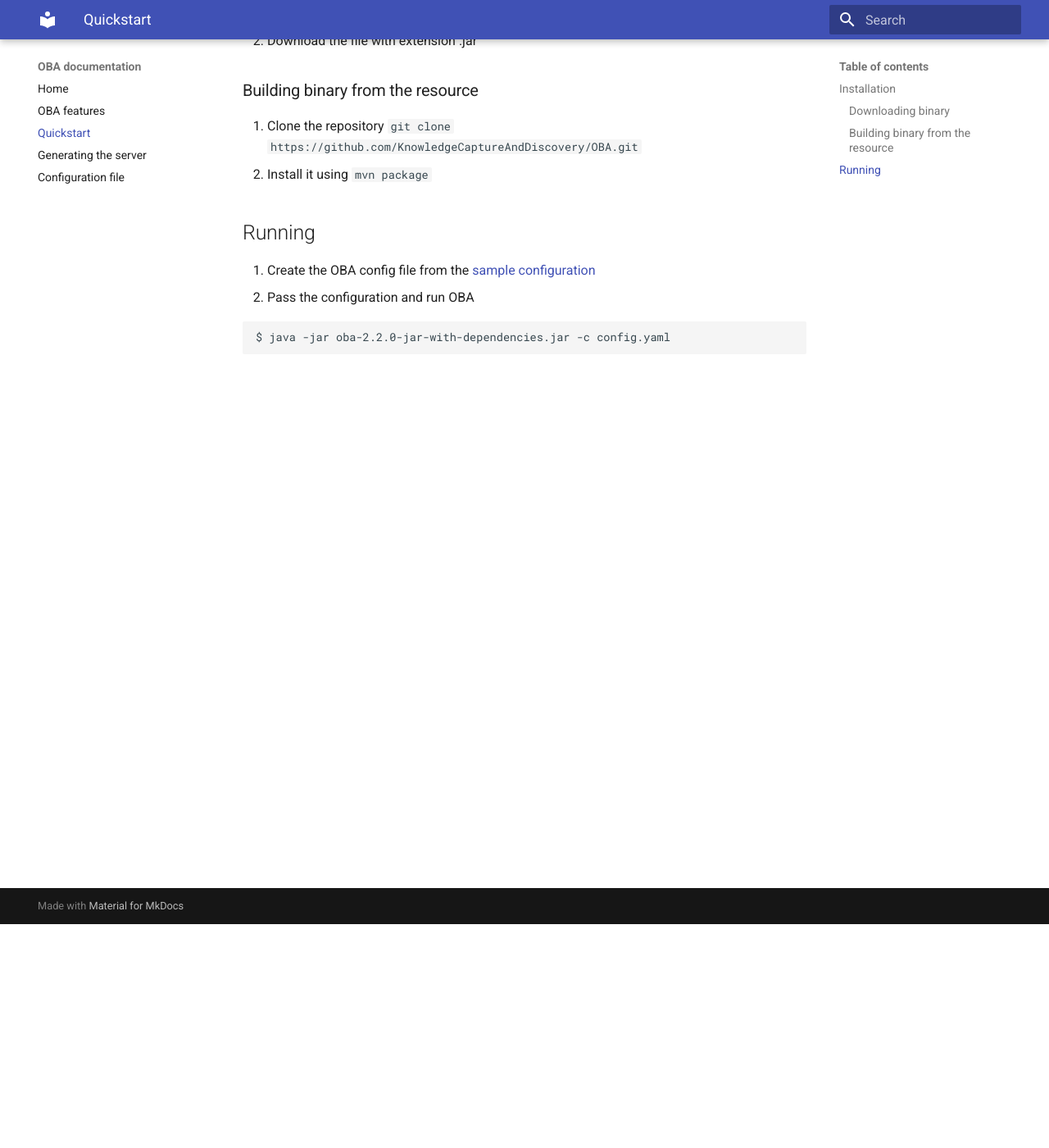
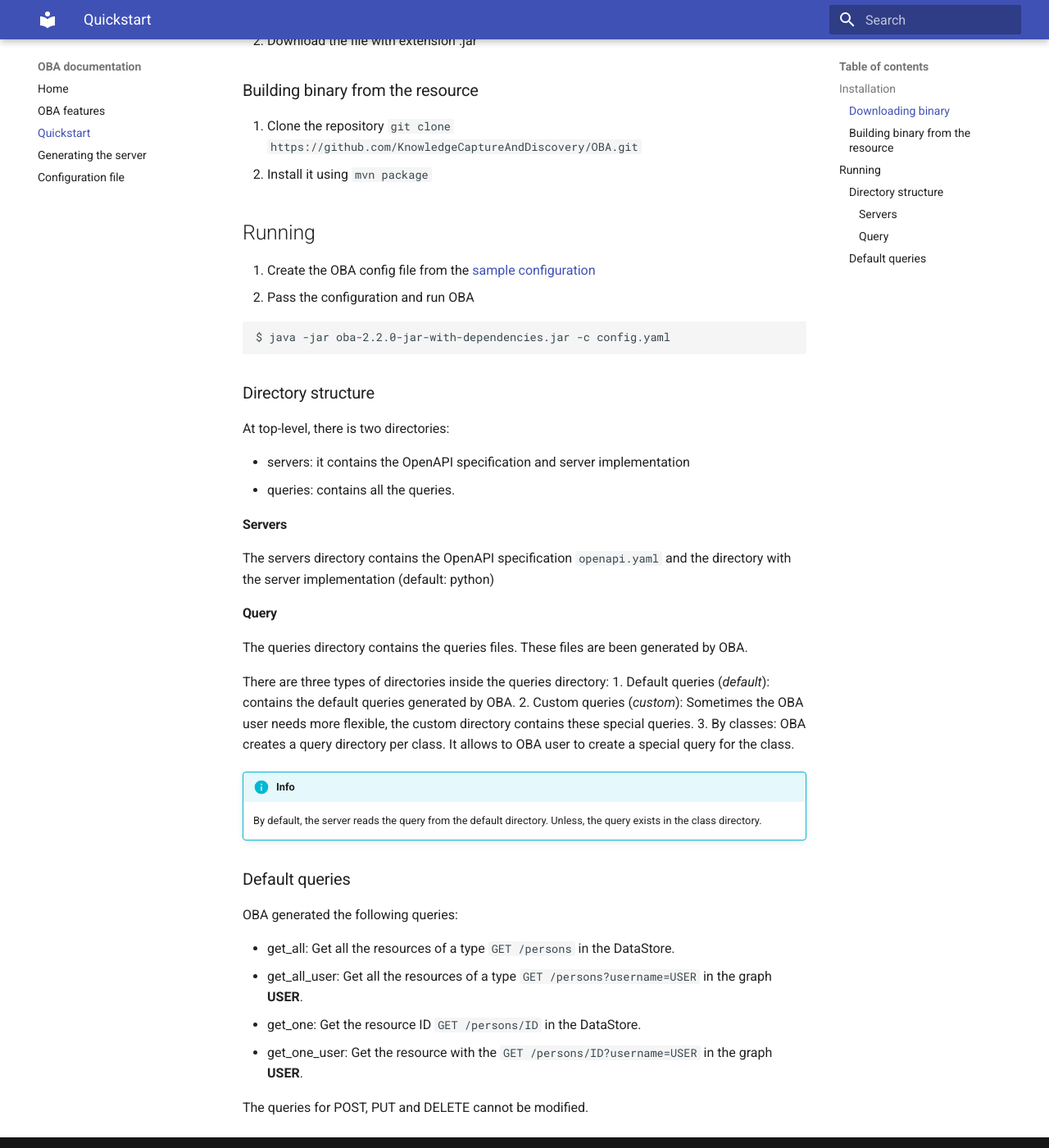
Before and after one commit to KnowledgeCaptureAndDiscovery/OBA, an MkDocs documentation site: the page built from docs/quickstart.md, in a window 1280 px wide and 1400 px high, scrolled down 273 px. Shown: the whole window at 82% size. Built offline with MkDocs 1.6.1 and Material for MkDocs 9.7.7, drawn with Linux system fonts in a browser that asks for light colours.

Commit message:
more documentation

````diff
--- a/docs/quickstart.md
+++ b/docs/quickstart.md
@@ -21,3 +21,40 @@
 ```bash
 $ java -jar oba-2.2.0-jar-with-dependencies.jar -c config.yaml
 ```
+
+
+### Directory structure
+
+At top-level, there is two directories:
+
+- servers: it contains the OpenAPI specification and server implementation
+- queries: contains all the queries.
+
+#### Servers
+
+The servers directory contains the OpenAPI specification `openapi.yaml` and the directory with the server implementation
+(default: python)
+
+#### Query
+
+The queries directory contains the queries files. These files are been generated by OBA.
+
+There are three types of directories inside the queries directory:
+1. Default queries (_default_): contains the default queries generated by OBA.
+2. Custom queries (_custom_): Sometimes the OBA user needs more flexible, the custom directory contains these special queries.
+3. By classes: OBA creates a query directory per class. It allows to OBA user to create a special query for the class.
+
+!!!info
+    By default, the server reads the query from the default directory. Unless, the query exists in the class directory.
+
+
+### Default queries
+
+OBA generated the following queries:
+
+- get_all: Get all the resources of a type `GET /persons` in the DataStore.
+- get_all_user: Get all the resources of a type `GET /persons?username=USER` in the graph **USER**.
+- get_one: Get the resource ID `GET /persons/ID` in the DataStore.
+- get_one_user: Get the resource with the `GET /persons/ID?username=USER` in the graph **USER**.
+
+The queries for POST, PUT and DELETE cannot be modified.
````
Also changed, not shown: docs/server.md (+7 -0 lines), src/main/resources/servers/python/.openapi-generator/template/__init__.mustache, 1 other file.
